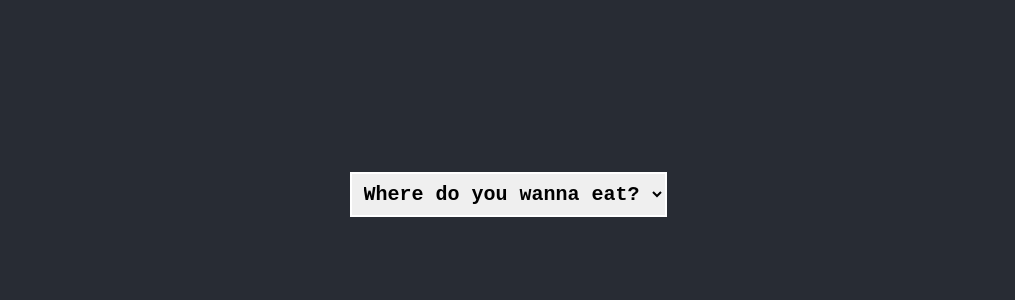
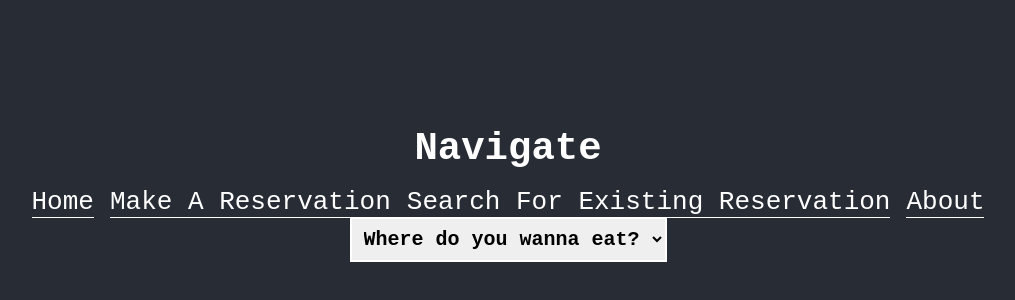
Before and after one commit to m-delc/Reso, a React (Create React App) app: page / in a window 1280 px wide. Shown: the part 206-506 px from the top of the page, without its empty margins (132-1147 px from the left). Built offline with nearby package versions, Linux system fonts and the light colour scheme; data requests are answered from the project's data file.

Commit message:
navbarjs

```diff
--- a/src/Components/App.js
+++ b/src/Components/App.js
@@ -2,6 +2,7 @@ import React from 'react';
 import '../App.css';
 import Header from "./Header"
 import Body from "./Body"
+import NavBar from "./NavBar"
 // import { Link } from "react-router-dom";
 // import DataMap from './DataMap'
 // import Button from '@material-ui/core/Button';
@@ -16,7 +17,8 @@ function App() {
     <div className="App">
       <header className="App-header">
 
-        <Header />
+        {/* <Header /> */}
+        <NavBar />
         <Body />
       </header>
     </div>
--- /dev/null
+++ b/src/Components/NavBar.js
@@ -0,0 +1,32 @@
+import React from 'react'
+
+
+function NavBar() {
+    return(
+      <div className = "nav-bar">
+          <h2>Navigate</h2>
+          <nav id="navigation">
+
+          <a href="/">
+          Home
+          </a>
+
+          <a href="/makereservation">
+          Make A Reservation
+          </a>
+
+          <a href="/searchreservation">
+          Search For Existing Reservation
+          </a>
+
+          <a href="/about">
+          About
+          </a>
+
+          </nav>
+      </div>
+    )
+
+}
+
+export default NavBar;
```
